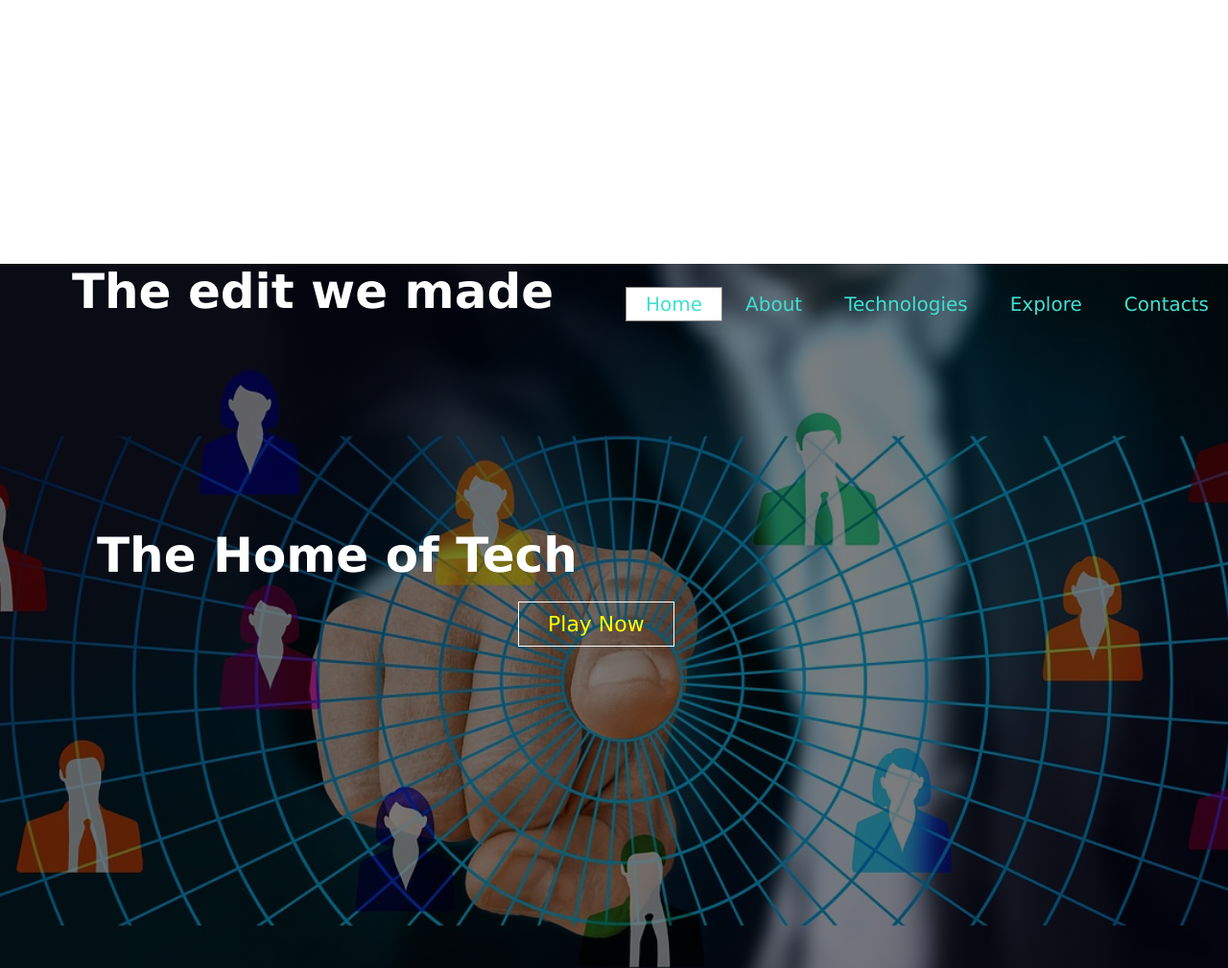
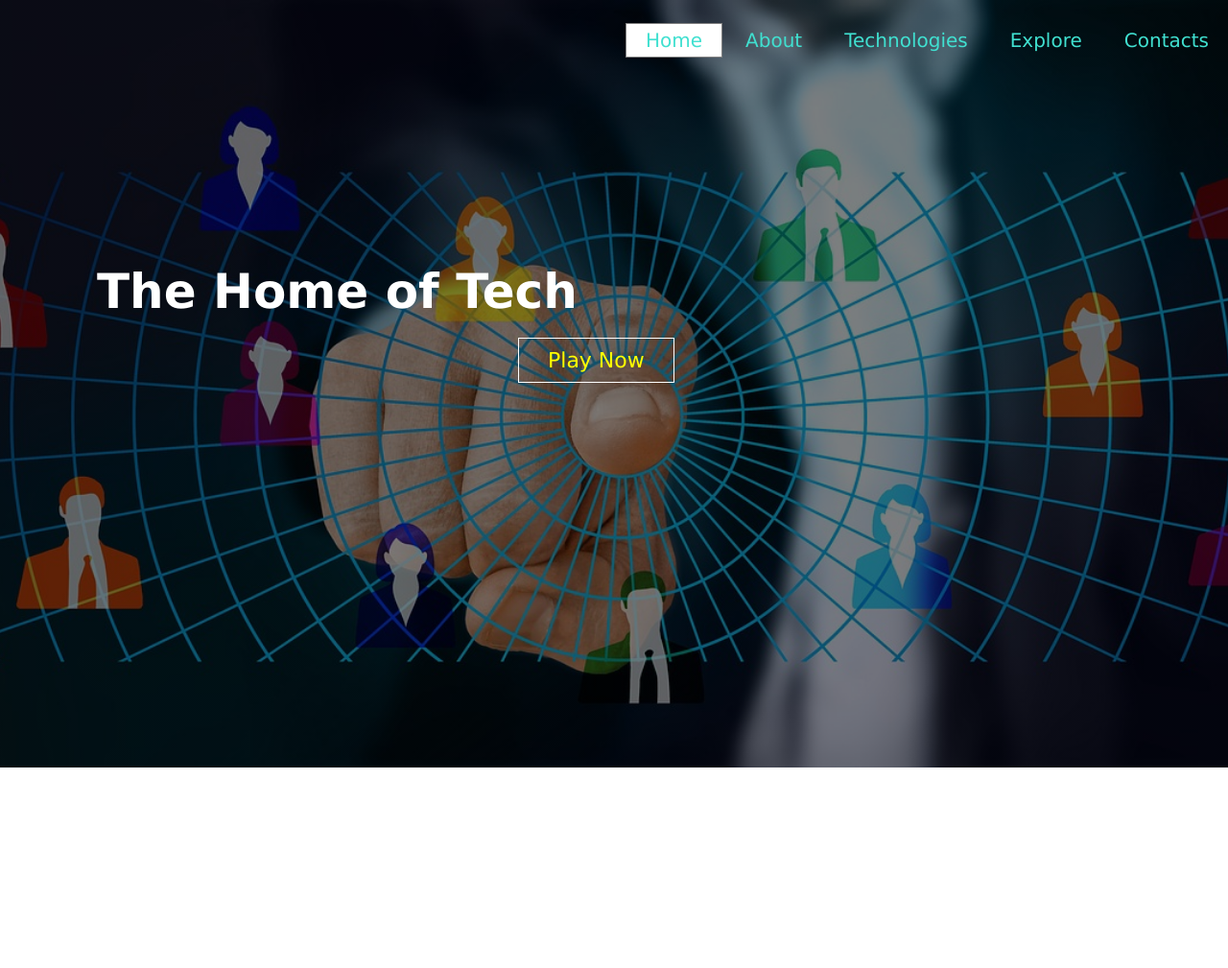
Before and after one commit to adarsh1github1/The-Website, a plain HTML site: page index.html in a window 1280 px wide. Shown: the top 1009 px of the page at 96% size. After the commit the page ends 800 px from the top, so only its background shows below. Drawn offline with Linux system fonts and the light colour scheme.

Commit message:
temo=porary edit removed

```diff
--- a/index.html
+++ b/index.html
@@ -20,7 +20,6 @@
 					<a href="" class="playbttn">Play Now</a>
 				</div>
 			</div>
-			<h1>The edit we made</h1>
 
     	</header>
     </body>
```
